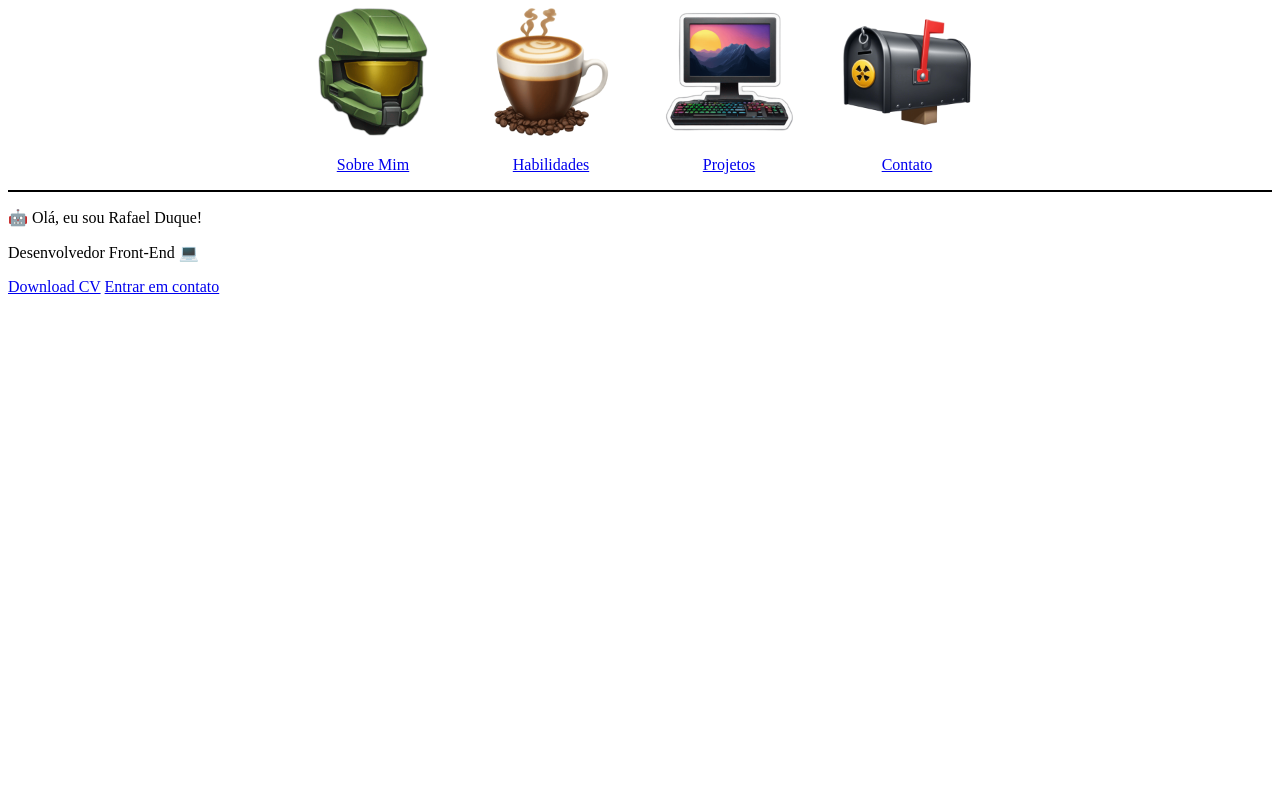
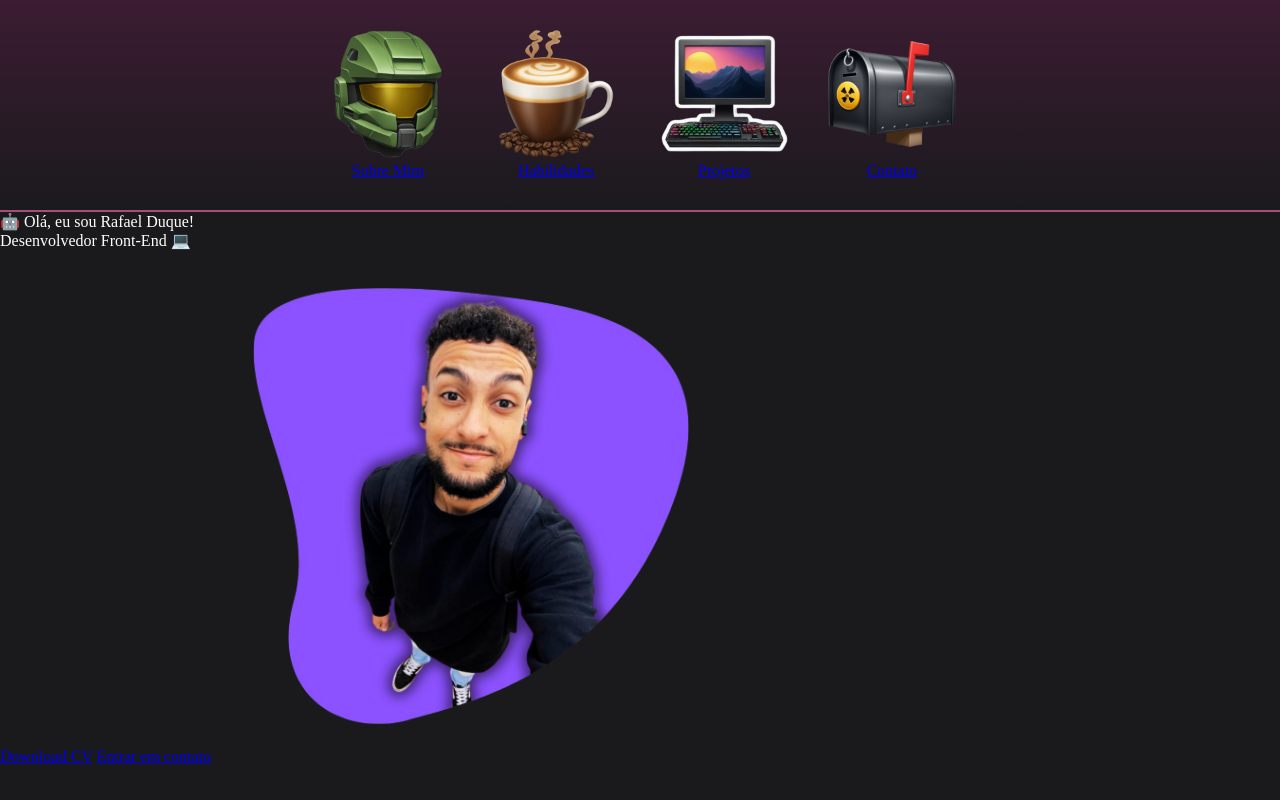
Before and after one commit to RafaelDuque-Dev/site-pessoal, a plain HTML site: page index.html in a window 1280 px wide. Drawn offline with Linux system fonts and the light colour scheme.

Commit message:
Criando header

```diff
--- a/index.html
+++ b/index.html
@@ -25,11 +25,16 @@
       <p>Contato</p>
     </a>
   </header>
+  <main>
     <section>
       <p>&#x1F916; Olá, eu sou Rafael Duque!</p>
       <p>Desenvolvedor Front-End &#x1F4BB;</p>
       <a href="doc/Curriculo Rafael Duque.pdf" download>Download CV</a>
       <a href="rafaelferraz.rf@outlook.com" target="_blank">Entrar em contato</a>
+      <img src="img/rafael-duque.png" alt="">
     </section>
+  </main>
+  <footer></footer>
+
 </body>
 </html>
--- a/style.css
+++ b/style.css
@@ -1,17 +1,42 @@
 
+:root {
+  --cor-branco: #ffffff;
+  --cor-1: #A64D79;
+  --cor-2: #6A1E55;
+  --cor-3: #3B1C32;
+  --cor-4: #1A1A1D;
+}
 
+* {
+  margin: 0;
+  padding: 0;
+}
+
+body {
+background-color: var(--cor-4);
+color: var(--cor-branco);
+}
 
 header {
+  background-image: linear-gradient(to bottom, var(--cor-3), var(--cor-4));
+  background-repeat: no-repeat;
   display: flex;
   text-align: center;
   justify-content: center;
-  gap: 50px;
-  border-bottom: 2px solid black;
+  gap: 40px;
+  margin: auto;
+  padding: 30px;
+  border-bottom: 2px solid var(--cor-1);
 }
+
 .img_nav {
   width: 8em;
   transition: transform 1s ease-in-out;
 }
 .img_nav:hover {
-  transform: rotate(-350deg);
+  transform: rotate(-360deg);
 }
+
+img {
+  width: 40%;
+}
```
Lines whose indentation alone changed are shown as unchanged.
